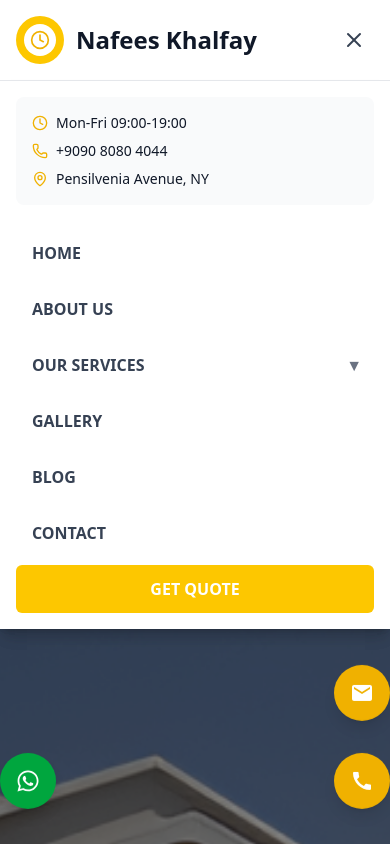
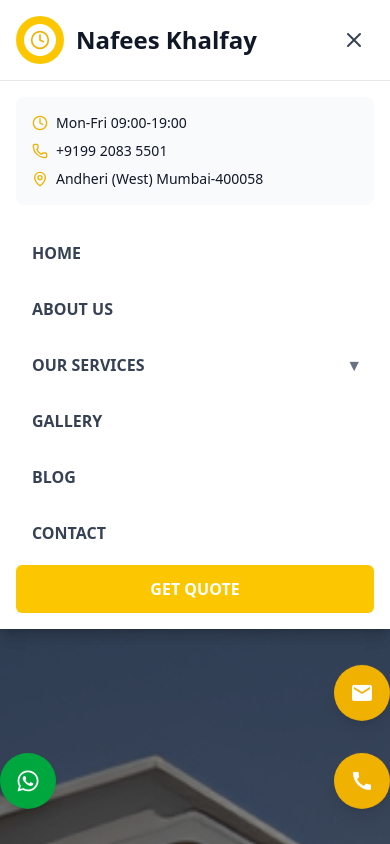
Before and after one commit to Anmol-Jha-20/Nafees-Khalfay, a React (Vite) app in the folder client/: page / in a window 390 px wide. Both pictures are taken after a click on the button 354 px from the left and 40 px from the top of the page. Shown: the top 844 px of the page. Built offline with nearby package versions, Linux system fonts and the light colour scheme.

Commit message:
Update Mobile Header

```diff
--- a/client/src/Components/Header/Header.jsx
+++ b/client/src/Components/Header/Header.jsx
@@ -230,13 +230,13 @@
               <div className="flex items-center space-x-2 mb-2">
                 <Phone className="w-4 h-4 text-yellow-500" />
                 <span className="text-sm font-medium text-gray-900">
-                  +9090 8080 4044
+                  +9199 2083 5501
                 </span>
               </div>
               <div className="flex items-center space-x-2">
                 <MapPin className="w-4 h-4 text-yellow-500" />
                 <span className="text-sm font-medium text-gray-900">
-                  Pensilvenia Avenue, NY
+                  Andheri (West) Mumbai-400058
                 </span>
               </div>
             </div>
```
